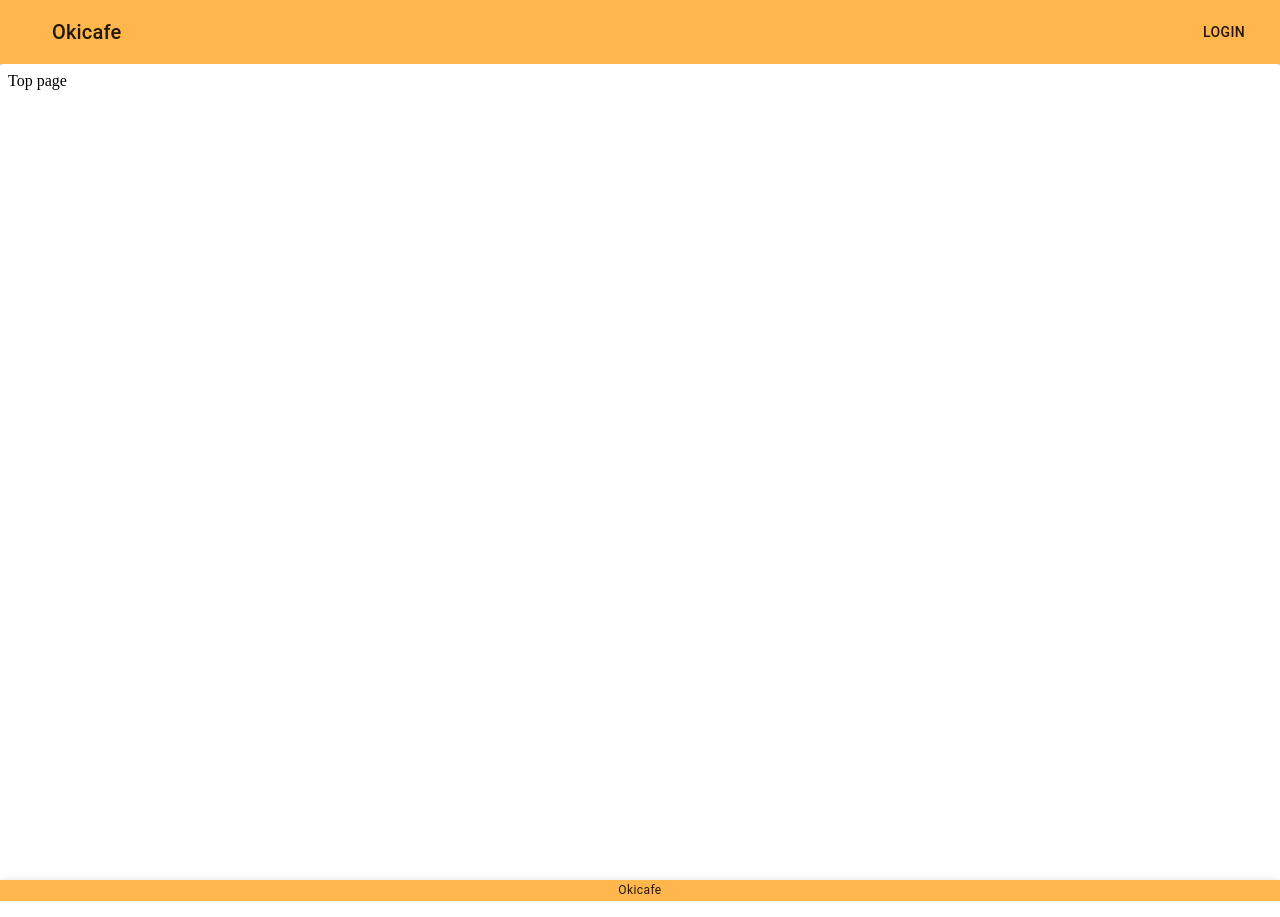
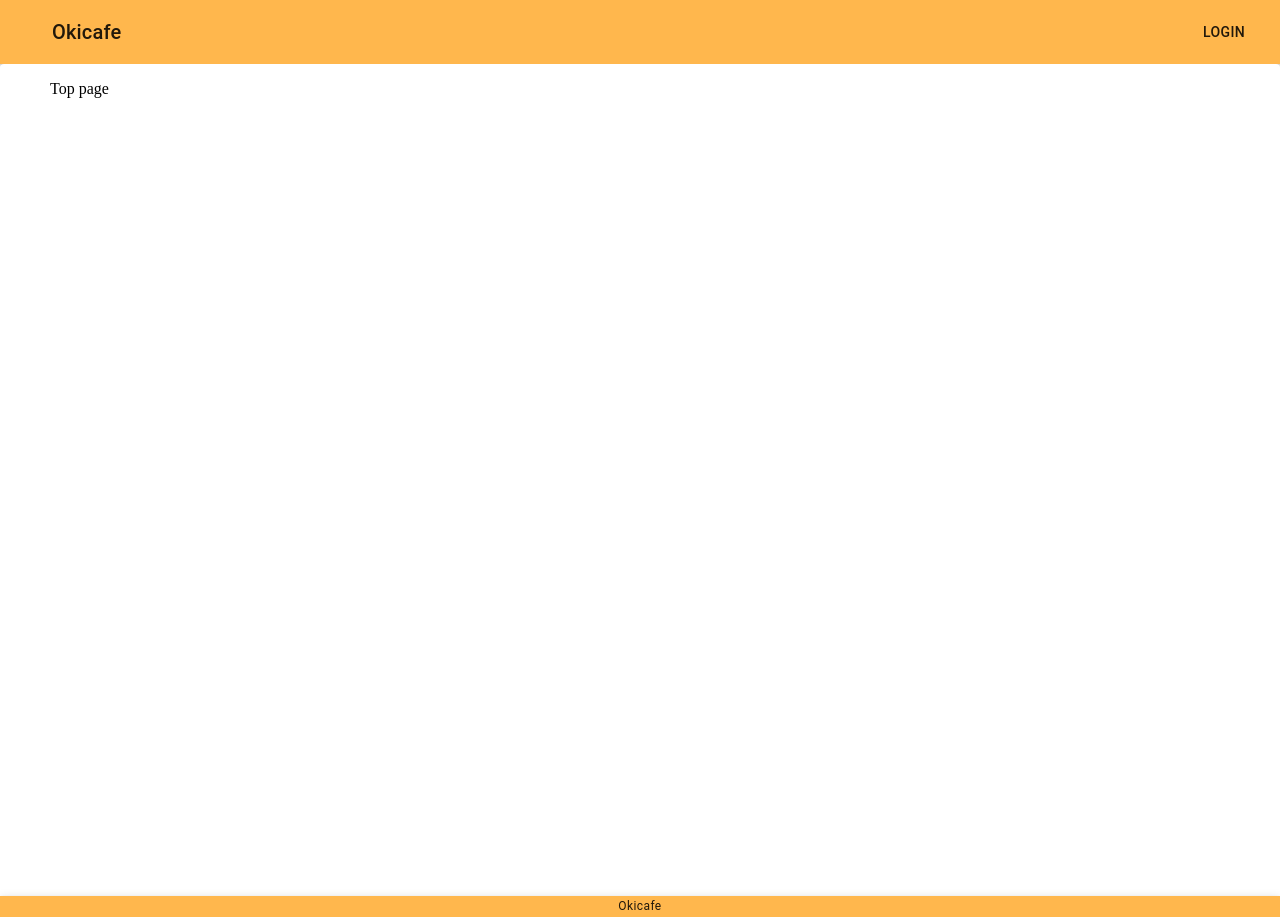
Before and after one commit to yona3/okicafe, a Next.js app: page / in a window 1280 px wide. Built offline with nearby package versions, Linux system fonts and the light colour scheme.

Commit message:
bodyのpadding修正

```diff
--- a/src/components/common/Body/index.tsx
+++ b/src/components/common/Body/index.tsx
@@ -14,7 +14,7 @@ export const Body = ({ children }: PageLayoutProps) => {
         flexDirection: "column",
         flexWrap: "nowrap",
         p: 1,
-        m: 1,
+        padding: "1em 50px",
         margin: 0,
         bgcolor: "background.paper",
         borderRadius: 1,
```
